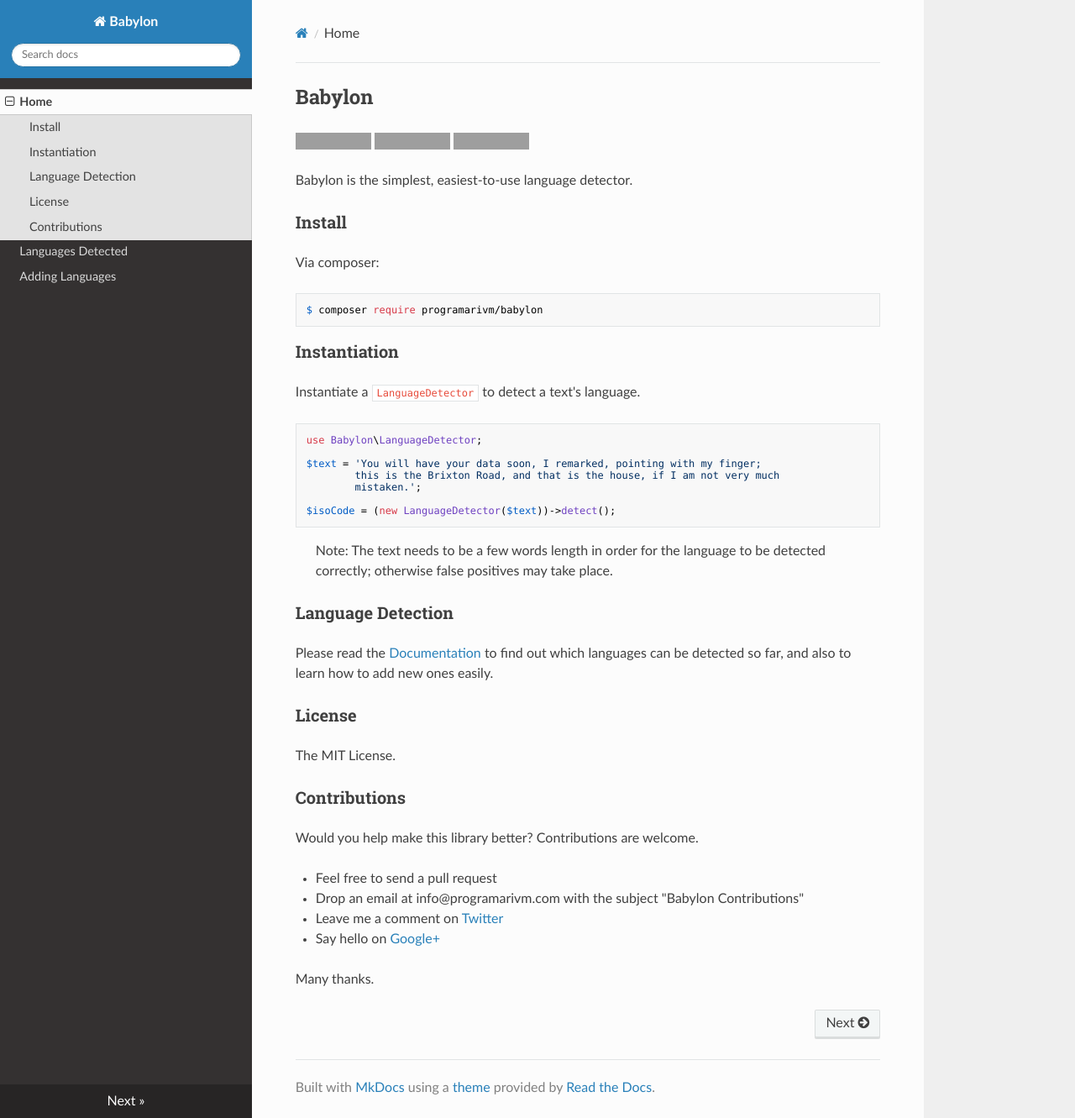
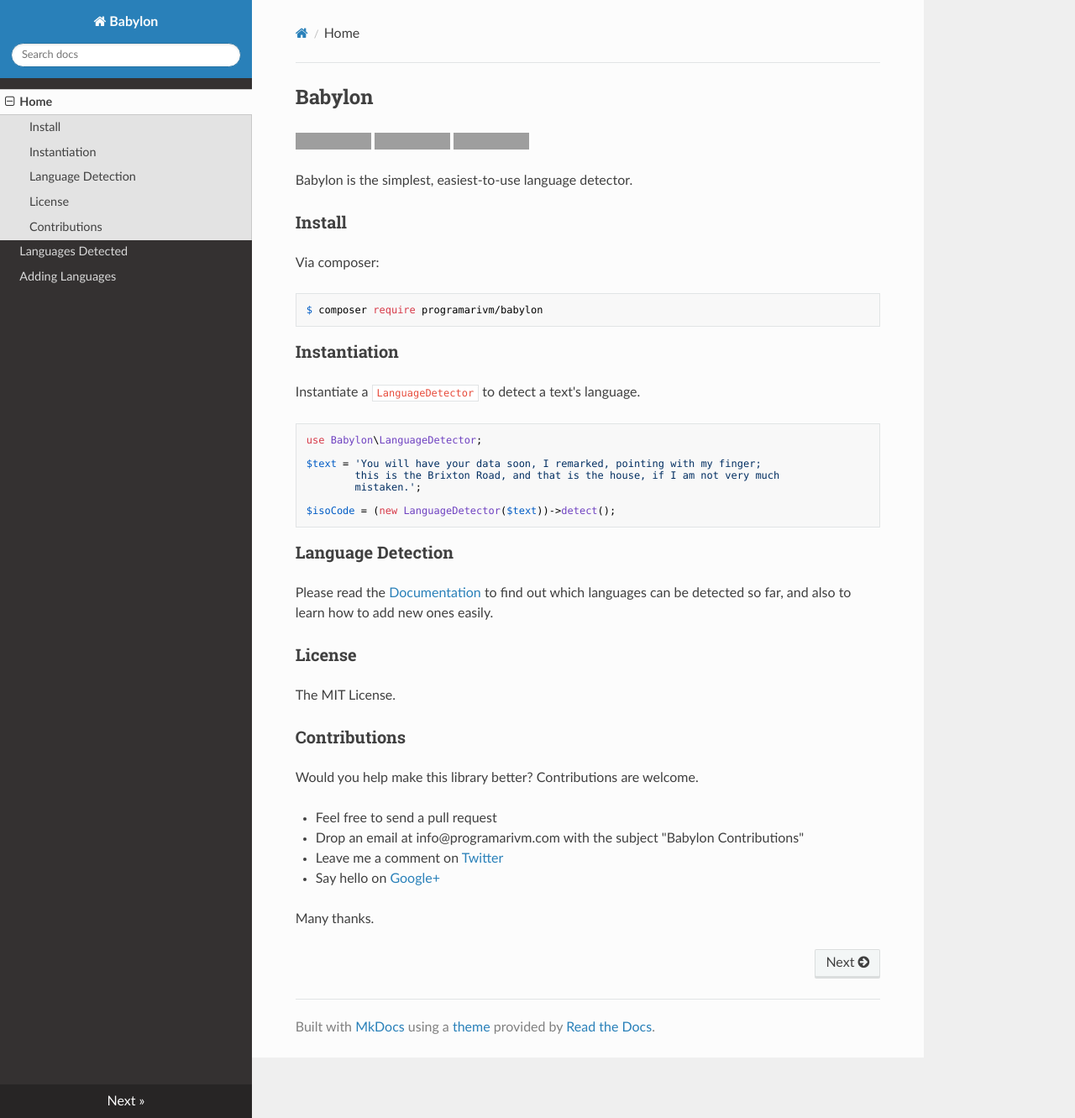
Before and after one commit to programarivm/babylon, an MkDocs documentation site: the page built from docs/index.md, in a window 1280 px wide and 1331 px high. Shown: the whole window at 84% size. Built offline with MkDocs 1.6.1, drawn with Linux system fonts in a browser that asks for light colours; nearby versions of some CDN libraries; old or Windows-style settings are respelled for this version of MkDocs; grey boxes are pictures that could not be loaded.

Commit message:
docs update

````diff
--- a/docs/index.md
+++ b/docs/index.md
@@ -26,8 +26,6 @@ $text = 'You will have your data soon, I remarked, pointing with my finger;
 $isoCode = (new LanguageDetector($text))->detect();
 ```
 
-> Note: The text needs to be a few words length in order for the language to be detected correctly; otherwise false positives may take place.
-
 ### Language Detection
 
 Please read the [Documentation](https://babylon.readthedocs.io/en/latest/) to find out which languages can be detected so far, and also to learn how to add new ones easily.
````
